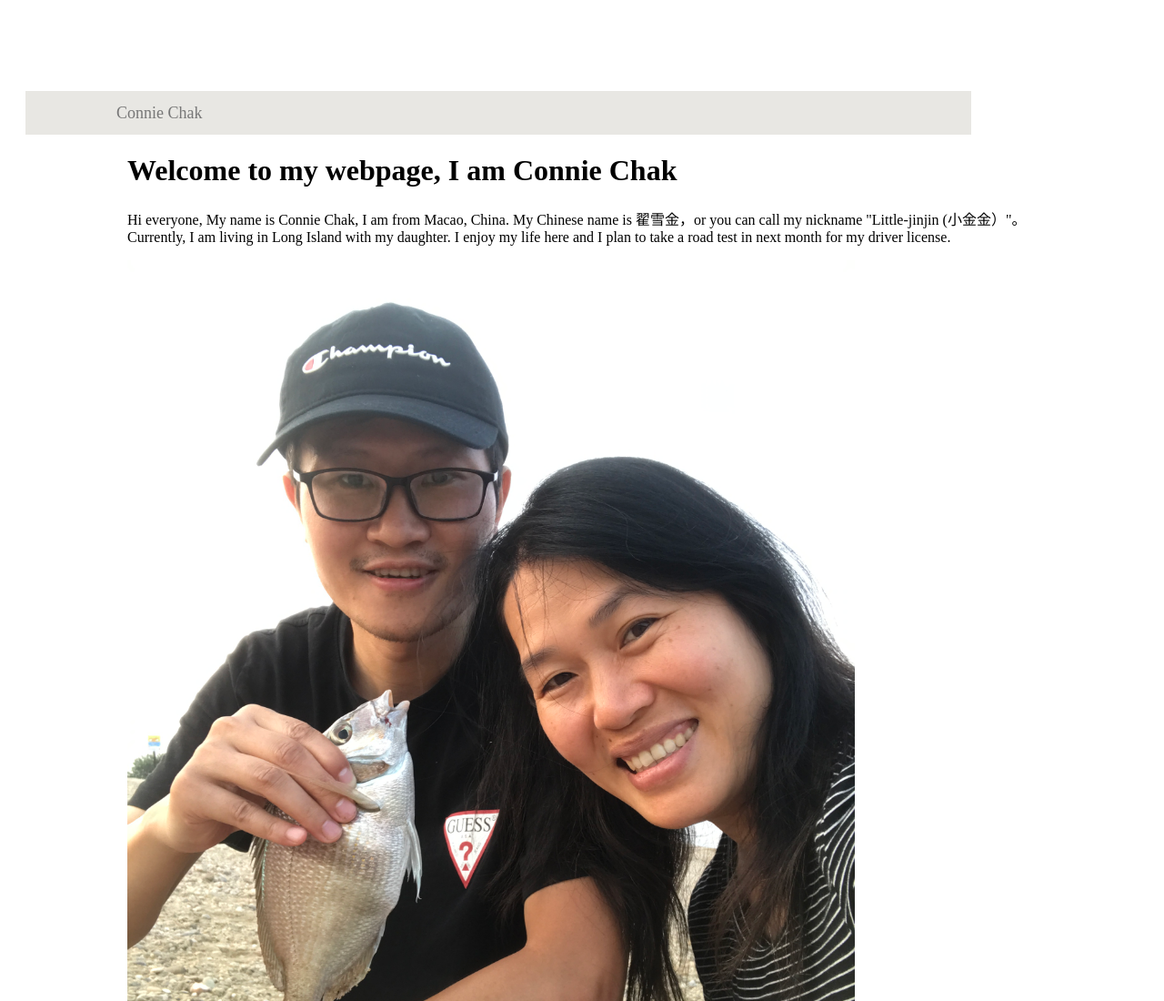
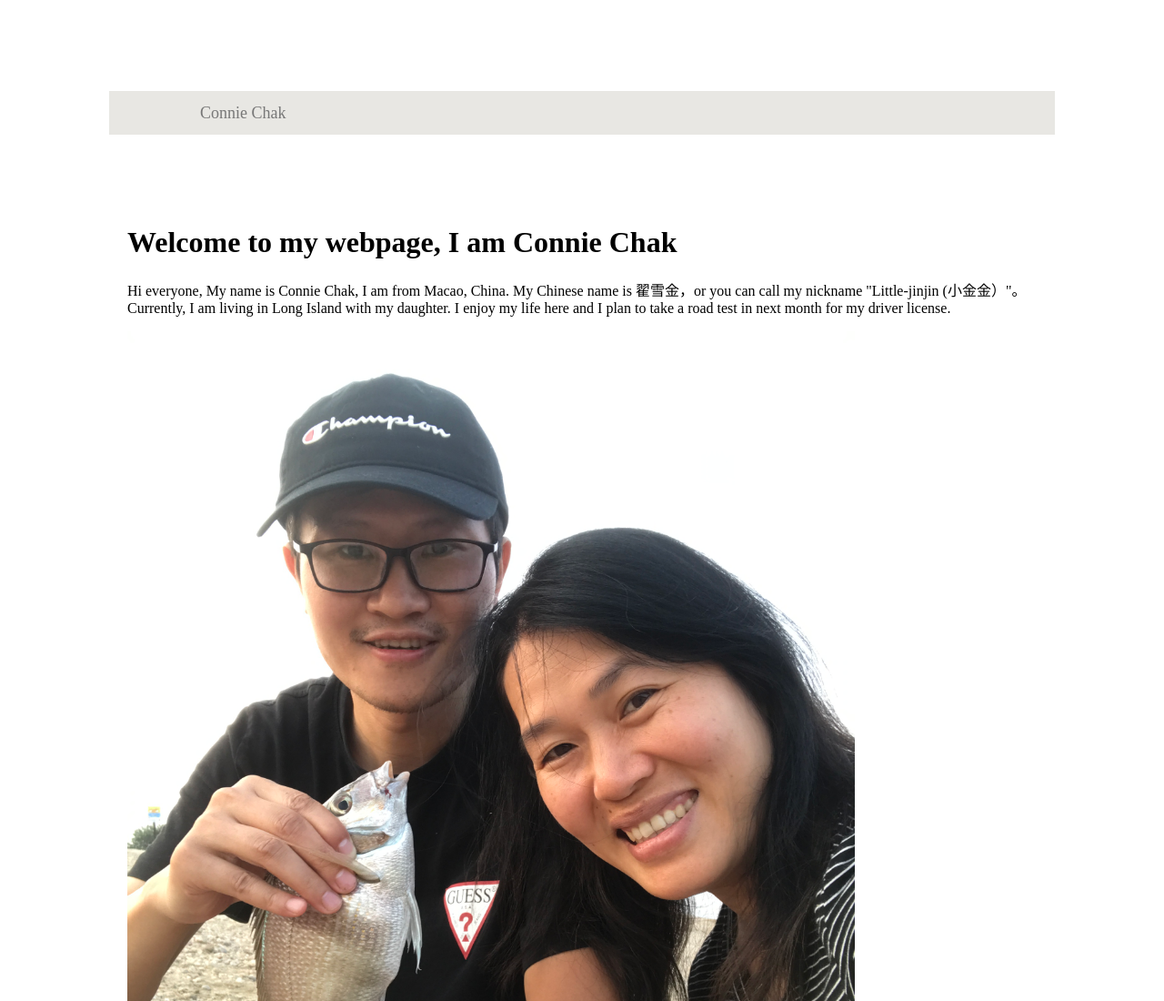
Before and after one commit to jinhongtan/little_jinjin, a plain HTML site: page index.html in a window 1280 px wide. Shown: the top 1100 px of the page at 91% size. Drawn offline with Linux system fonts and the light colour scheme.

Commit message:
Update index.html

```diff
--- a/index.html
+++ b/index.html
@@ -10,7 +10,7 @@
             width: 1000px;
             height: 48px;
             background-color: #e8e7e3;
-            margin: 100px 20px auto;
+            margin: 100px auto;
         }
 
         .nav ol{
```
